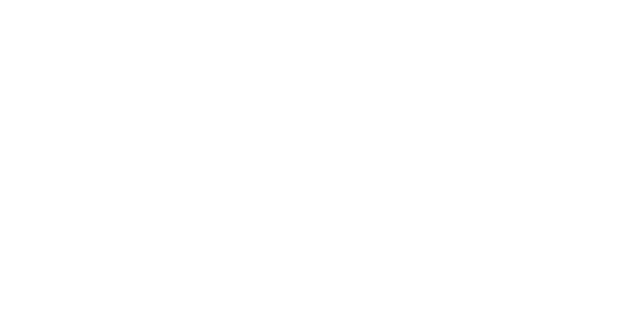
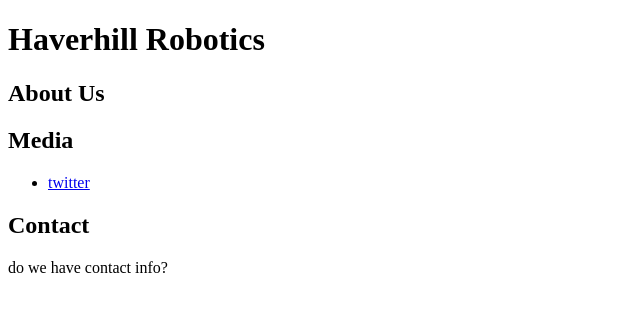
Before and after one commit to cashbrook/webdev, a plain HTML site: page harob/index.html in a window 1280 px wide. Shown: the whole page, without its empty margins (0-640 px from the left). Drawn offline with Linux system fonts and the light colour scheme.

Commit message:
face commit

```diff
--- a/harob/index.html
+++ b/harob/index.html
@@ -2,24 +2,31 @@
 <html>
 <head>
 	<title>Haverhill Robotics</title>
+	<link rel="stylesheet" type="text/css" href="style.css">
 </head>
+
 <body>
 
-<div>
-	<h1><marquee>Haverhill Robotics</marquee></h1>
+<div class="title">
+	<h1>Haverhill Robotics</h1>
 </div>
 
 <div>
-	<h2></h2>
+	<h2>About Us</h2>
 	<p></p>
 </div>
 
 <div>
-	<h2></h2>
+	<h2>Media</h2>
+	<ul>
+		<li><a href="https://twitter.com/havrobotics?lang=en">twitter</a></li>
+	</ul>
+
 </div>
 
 <div>
-	<h2></h2>
+	<h2>Contact</h2>
+	<p>do we have contact info?</p>
 </div>
 
 </body>
--- /dev/null
+++ b/harob/style.css
@@ -0,0 +1,3 @@
+body {
+	background-color: #00;
+}
```
